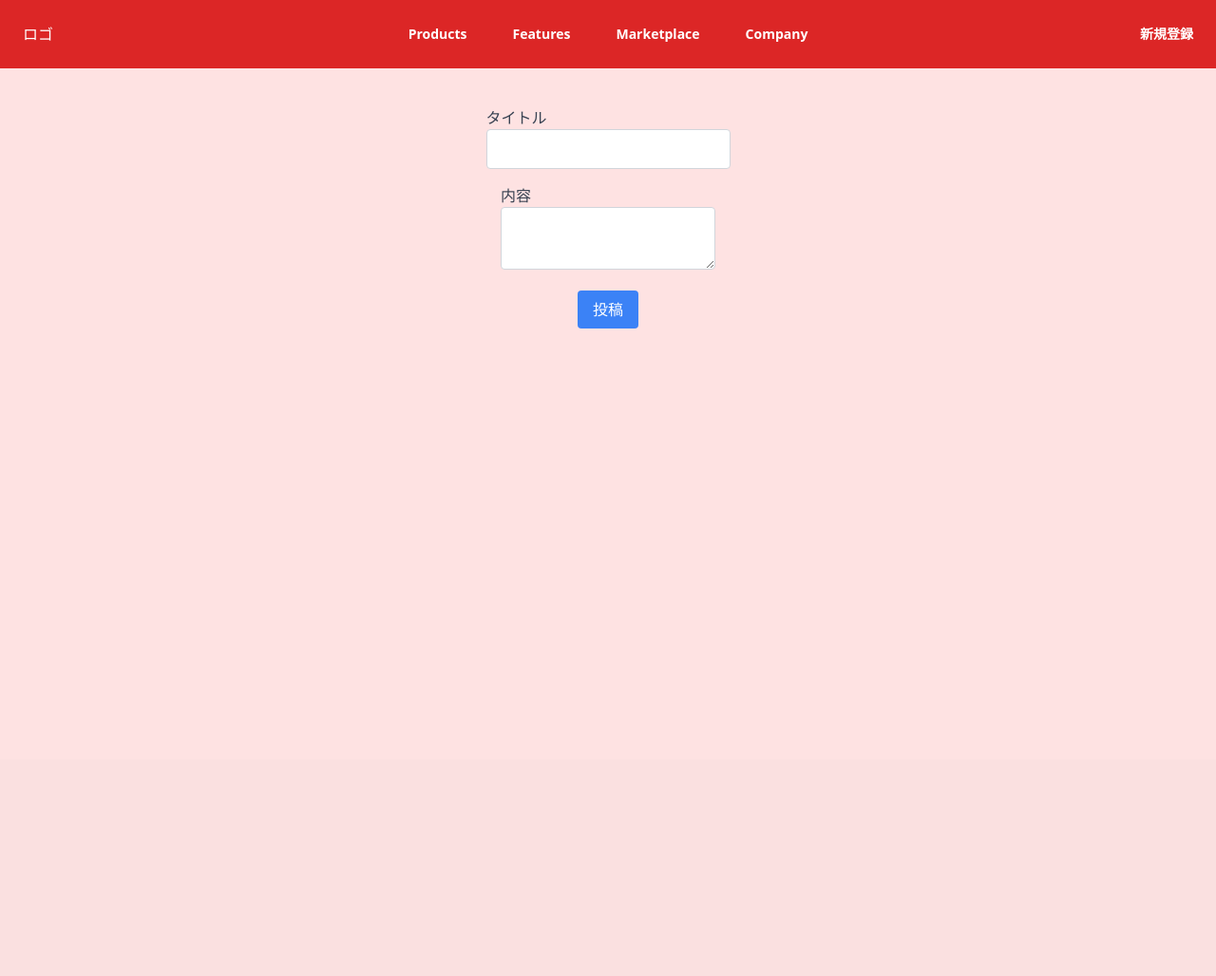
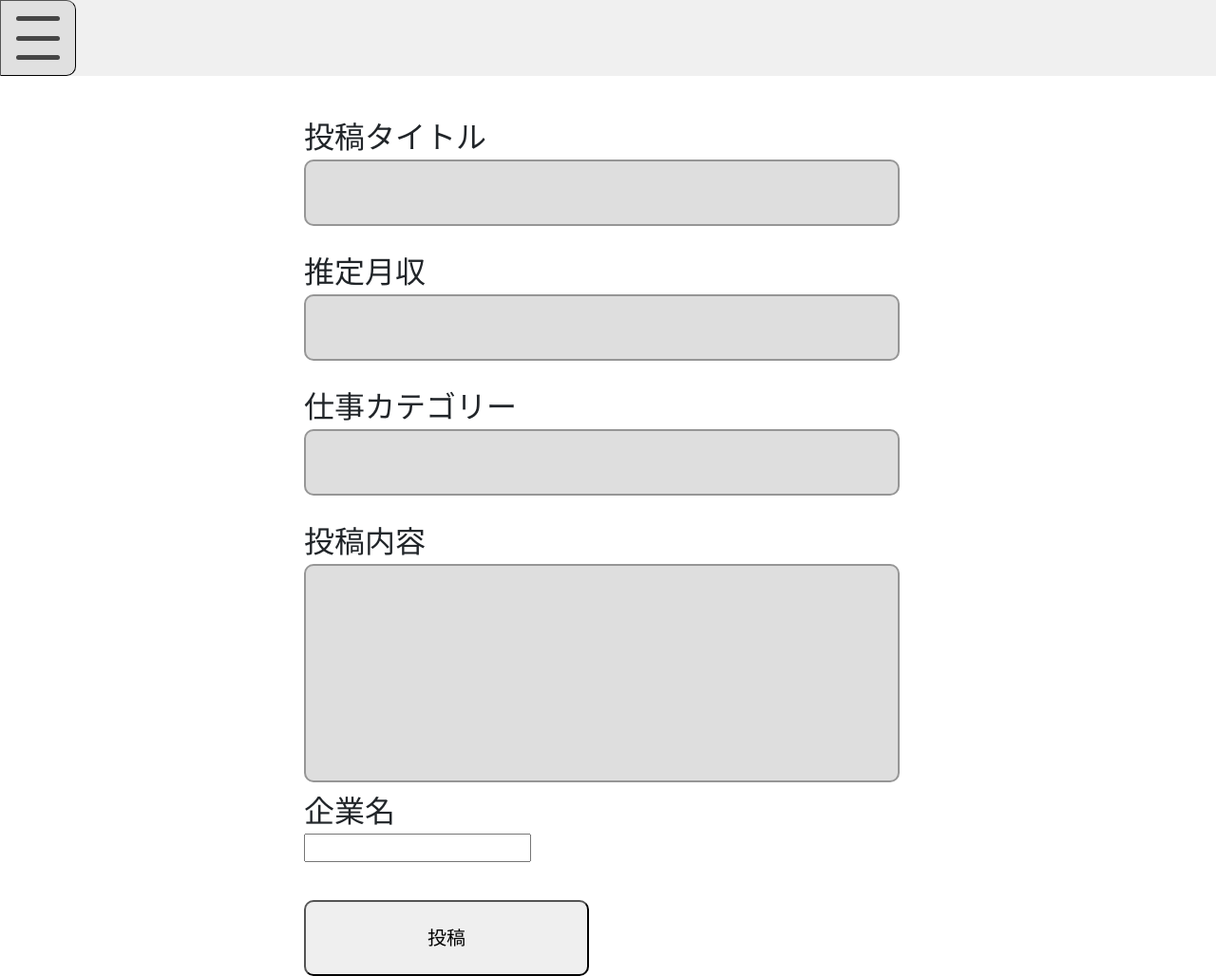
Before and after one commit to TERUZ-VTAT/TeamC_withKDG, a Flask app: template app/templates/post.html in a window 1280 px wide. Shown: the whole page at 95% size. Before the commit the page ends 346 px from the top, so only its background shows below. Run offline with Flask 3, Linux system fonts and the light colour scheme; the template is opened without the code that fills it, so the values that code supplies are empty; parts of the project's set-up code (start-up, migrations or seed data) failed here and were passed over.

Commit message:
convert htmls with before project

```diff
--- a/app/app.py
+++ b/app/app.py
@@ -61,6 +61,8 @@ def create_app():
             postInfo = Post(
                 title=request.form["title"],
                 content=request.form["content"],
+                money=request.form["money"],
+                company=request.form["company"]
             )
             db.session.add(postInfo)
             db.session.commit()
@@ -68,9 +70,10 @@ def create_app():
         else:
             return render_template("post.html")
 
-    @app.route("/post_detail")
-    def postDetail():
-        return render_template("post_detail.html")
+    @app.route("/post_detail/<int:id>")
+    def postDetail(id):
+        details = Post.query.get(id)
+        return render_template("post_detail.html", details=details)
 
 
     @app.route("/postlist")
--- a/app/models/post.py
+++ b/app/models/post.py
@@ -6,6 +6,8 @@ class Post(db.Model):
     __tablename__ = 'post'     # DBのテーブル作成時にpostで作成する
     id = db.Column(db.Integer, primary_key=True)                                   # カラム名idでInteger型
     title = db.Column(db.String(64), index=True, unique=True)                      # カラム名titleでString型,64まで
+    money = db.Column(db.String(64))
+    company = db.Column(db.String(64))
     content = db.Column(db.String(120), index=True, unique=True)                   # カラム名contentでString型,120まで
     created_at = db.Column(db.DateTime, nullable=False, default=datetime.utcnow)   # カラム名created_atでDateTime型
 
--- /dev/null
+++ b/app/static/css/header.css
@@ -0,0 +1,21 @@
+header{
+    background-color: #f0f0f0;
+}
+.menubutton{
+    display: flex;
+    height: 80px;
+    aspect-ratio: 1/1;
+    background-color: #e0e0e0;
+    justify-content: space-evenly;
+    flex-direction: column;
+    align-items: center;
+    border-top-right-radius: 10px;
+    border-bottom-right-radius: 10px;
+    border-width: 0.1px;
+}
+.line{
+    height: 5px;
+    width: 70%;
+    background-color:rgb(70, 70, 70);
+    border-radius: 10px;
+}
--- /dev/null
+++ b/app/static/css/post.css
@@ -0,0 +1,56 @@
+.post {
+  margin-top: 40px;
+  display: flex;
+  justify-content: center;
+}
+
+.post_form {
+  width: 90%;
+  padding-left: 20%;
+}
+
+.post_title {
+  font-size: 2em;
+}
+
+.post_money {
+  font-size: 2em;
+}
+
+.post_work_cateogory {
+  font-size: 2em;
+}
+
+.post_detail {
+  font-size: 2em;
+}
+
+.post_item {
+  border: 2px solid;
+  height: 70px;
+  width: 70%;
+  border-radius: 10px;
+  font-size: 2.5em;
+  background-color: rgb(222, 222, 222);
+  border-color: rgb(150, 150, 150);
+  margin-bottom: 24px;
+}
+
+#content {
+  border: 2px solid;
+  height: 230px;
+  width: 70%;
+  font-size: 2.5em;
+  border-radius: 10px;
+  resize: none;
+  background-color: rgb(222, 222, 222);
+  border-color: rgb(150, 150, 150);
+}
+
+.post_button {
+  height: 80px;
+  width: 300px;
+  border-radius: 10px;
+  font-size: 20px;
+  margin-top: 40px;
+}
--- /dev/null
+++ b/app/templates/header.html
@@ -0,0 +1,19 @@
+<!DOCTYPE html>
+<html>
+    <head>
+        <title>HOME</title>
+        <link href="https://cdn.jsdelivr.net/npm/bootstrap@5.3.0/dist/css/bootstrap.min.css" rel="stylesheet" integrity="sha384-9ndCyUaIbzAi2FUVXJi0CjmCapSmO7SnpJef0486qhLnuZ2cdeRhO02iuK6FUUVM" crossorigin="anonymous">
+    </head>
+    <body>
+        {% block header %}
+        <link rel= "stylesheet" type= "text/css" href= "{{ url_for('static',filename='css/header.css') }}">
+        <header>
+            <button class="menubutton">
+                <div class="line"></div>
+                <div class="line"></div>
+                <div class="line"></div>
+            </button>
+        </header>
+        {% endblock %}
+    </body>
+</html>
--- a/app/templates/post.html
+++ b/app/templates/post.html
@@ -1,22 +1,44 @@
-{% extends 'layout.html' %}
+<!DOCTYPE html>
+<html>
 
-{% block title %}投稿{% endblock %}
+<head>
+  <title>投稿</title>
+  <link rel="stylesheet" href="{{ url_for('static',filename='css/post.css') }}">
 
-{% block content %}
-<div class="flex justify-center items-center">
-    <form action="/post" method="POST" class="flex flex-col justify-center items-center mt-10">
-        <div class="mb-4">
-            <label for="title" class="block text-gray-700">タイトル</label>
-            <input type="text" name="title" id="title" class="w-full px-3 py-2 border border-gray-300 rounded">
-        </div>
-        <div class="mb-4">
-            <label for="content" class="block text-gray-700">内容</label>
-            <textarea name="content" id="content" class="w-full px-3 py-2 border border-gray-300 rounded"></textarea>
-        </div>
-        <div class="mb-4">
-            <button type="submit" class="bg-blue-500 text-white px-4 py-2 rounded hover:bg-blue-600">投稿</button>
-        </div>
+</head>
+
+<body>
+  {% include "header.html" %}
+  <div class="post">
+    <form action="/post" method="post" class="post_form">
+      <div>
+        <label for="title" class="post_title">投稿タイトル</label>
+        <br />
+        <input type="text" id="title" name="title" class="post_item">
+      </div>
+      <div>
+        <label for="money" class="post_money">推定月収</label>
+        <br />
+        <input type="text" id="money" name="money" class="post_item">
+      </div>
+      <div>
+        <label for="work_cateogory" class="post_work_cateogory">仕事カテゴリー</label>
+        <br />
+        <input type="text" id="work_cateogory" name="work_cateogory" class="post_item">
+      </div>
+      <div>
+        <label for="post_detail" class="post_detail">投稿内容</label>
+        <br />
+        <textarea id="content" name="content"></textarea>
+      </div>
+      <div>
+        <label for="company" class="post_detail">企業名</label>
+        <br />
+        <input type="text" id="company" name="company"></input>
+      </div>
+      <input class="post_button" type="submit" value="投稿">
     </form>
-</div>
-{% endblock %}
-{% block footer %}{% endblock %}
+  </div>
+</body>
+
+</html>
--- a/app/templates/post_detail.html
+++ b/app/templates/post_detail.html
@@ -16,7 +16,7 @@
   <div class="post_title">
     <div class="title_and_star">
       <h1>
-        <タイトル>
+        {{ details.title }}
       </h1>
       <div>
         <input type="checkbox" name="star" class="checkbox" id="star">
@@ -37,11 +37,11 @@
     <div class="post_explanation">
       <h3>説明</h3>
       <div>
-        <h3>< 説明内容 ></h3>
+        <h3>{{ details.content }}</h3>
       </div>
     </div>
     <div class="post_monthly_income">
-      <h3>推定月収:<〇〇万円></h3>
+      <h3>推定月収:{{ details.money }}</h3>
     </div>
   </div>
 </div>
```
Also changed, not shown: app/static/css/postlist.css (added, +51 -0 lines), app/templates/postList.html (+28 -12 lines), app/templates/postList_old.html (added, +21 -0 lines), app/templates/post_old.html (added, +22 -0 lines), app/static/css/post_detail.css (line endings or trailing spaces), app/static/images/Star1.svg, app/static/images/User.svg (added), 2 other files.
